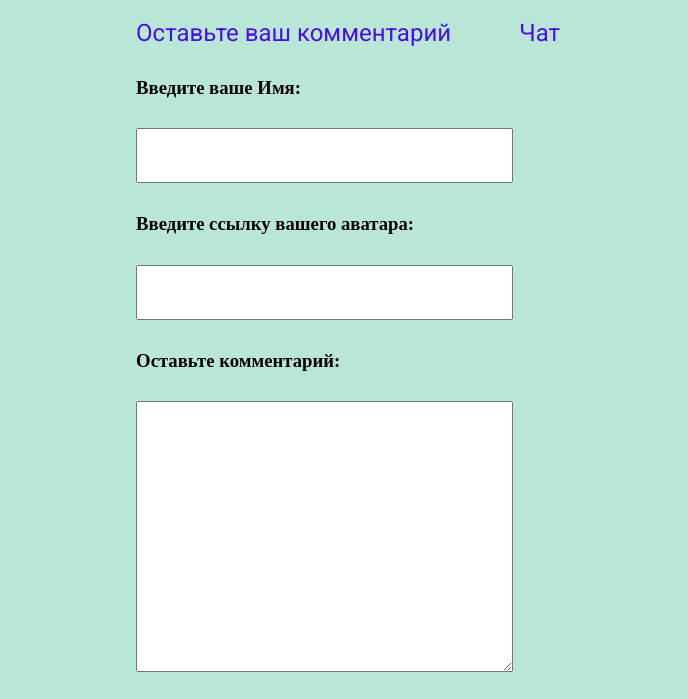
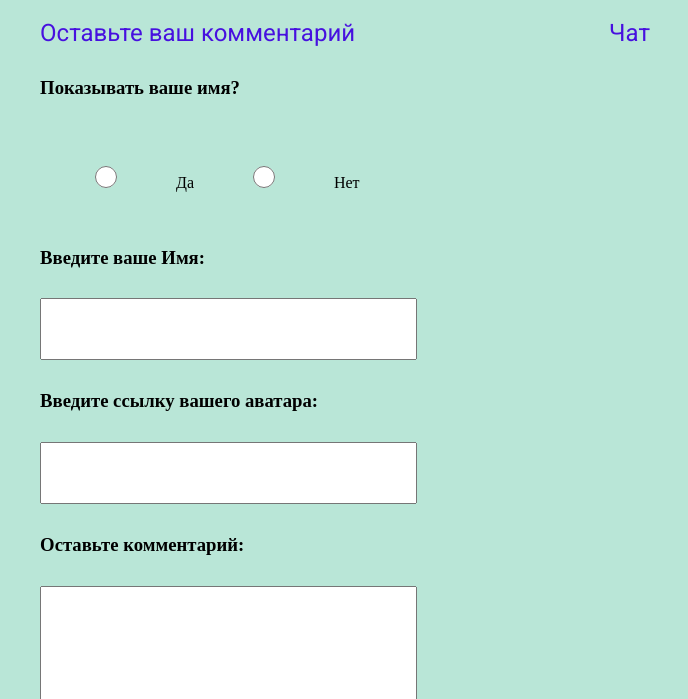
Before and after one commit to NatiKozy/JS__New_Date, a plain HTML site: page index.html in a window 1280 px wide. Shown: the part 61-760 px from the top of the page, without its empty margins (295-983 px from the left). Drawn offline with Linux system fonts and the light colour scheme.

Commit message:
add show username

```diff
--- a/assets/script/script.js
+++ b/assets/script/script.js
@@ -1,12 +1,4 @@
-// - Поле для ввода имени. Сделайте интерфейс преобразования имени, который учтёт, все нюансы — лишние пробелы, отсутствие больших букв в имени и прочее.
-// Например, было введено пользователем : `иВаН` .
-// Стало: `Иван` .
-// - поле для ввода ссылки на аватар;
-// - поле ввода сообщения. Необходимо реализовать отображение и добавление сообщений, а также функцию `checkSpam(str)`, заменяющую `'viagra'` или `'XXX'` на `***` ;
-// - функция должна быть нечувствительна к регистру:
 
-// let date = new Date();
-// console.log(date);
 function showData(name, imageSrc, editComments, date){
     let nameInput = document.createElement('div');
     nameInput.textContent = name;
@@ -27,22 +19,29 @@ function showData(name, imageSrc, editComments, date){
     nameContainer.append(nameInput);
     nameContainer.append(image);
     nameContainer.append(commentsDiv);
+    nameContainer.append(chatDate);
 
-    let dateContainer = document.querySelector('.chat__wrapper');
-    dateContainer.append(chatDate);
 }
+
+
+// - если пользователь не ввел ссылку на аватар, то должна появляться стандартная аватарка. Стандартных аватаров должно быть больше пяти, они должны подставляться в рандомном порядке.
+
 
 function newDate(){
     let date = new Date();
     return date;
 }
 
+const noName = document.getElementById('show-no');
 function correctName(str){
+    if(noName.checked) {
+        rightName = 'username';
+        return rightName;
+    } else {
     let rightName = str.trim();
     rightName = (rightName[0].toUpperCase() + rightName.slice(1).toLowerCase());
     return rightName;
-}
-
+}}
 
 function checkSpam(str){
     let editComments = str.trim();
@@ -68,26 +67,3 @@ button.addEventListener('click', () =>{
     showData(formattedName, input, userComments , userDate);
 
 });
-
-// const text = '<div id="text"><h1>Здесь лежит важная</h1><br> <a href="link"><b>информация</b></a> о тегах HTML, <i>которую нужно очистить.</i></div>'
-
-// function deleteTags(text) {
-//     const regex = /( |<([^>]+)>)/ig,
-//     result = text.replace(regex, " ");
-
-//     return result;
-// }
-
-// document.writeln(deleteTags(text)) // 'Здесь лежит важная информация о тегах HTML, которую нужно очистить.'
-
-// let password = 'long_password';
-
-// console.log(password.length > 7); // true
-// console.log(password.length > 7 && 'Strong'); // "Strong"
-// console.log(password.length > 7 && 'Strong' || 'Weak'); // "Strong"
-
-// password = 'short';
-
-// console.log(password.length > 7); // false
-// console.log(password.length > 7 && 'Strong'); // false
-// console.log(password.length > 7 && 'Strong' || 'Weak'); // "Weak"
--- a/assets/styles/styles.scss
+++ b/assets/styles/styles.scss
@@ -43,6 +43,13 @@ input{
     height:10%;
 }
 
+#show-yes,
+#show-no{
+    width:15%;
+    height: 25%;
+    margin: 10%;
+}
+
 .service__chat{
     margin-left: 15%;
     display: flex;
@@ -57,15 +64,3 @@ input{
 .img__size{
     width:300px;
 }
-
-.chat__wrapper{
-    display: flex;
-    justify-content: space-around;
-    height: 20%;
-
-}
-
-.chat__date{
-    align-self:center;
-    padding-left: 5%;
-}
--- a/index.html
+++ b/index.html
@@ -18,19 +18,24 @@
         <div class="service__wrapper">
             <form class="service__form">
                 <h2 class="service__form-title">Оставьте ваш комментарий</h2>
-                <label class="service__name" for="name"><h3>Введите ваше Имя:</h3></label>
+                <h3>Показывать ваше имя?</h3>
+                <div class="service__radio">
+                        <input type="radio" name="show" id="show-yes" value="yes">
+                        <label class="service__show-name" for="show-yes">Да</label>
+                        <input type="radio" name="show" id="show-no" value="no">
+                        <label class="service__show-name" for="show-no">Нет</label>
+                </div>
+                <h3><label class="service__name" for="name">Введите ваше Имя:</label></h3>
                     <input type="text" name="name" id="name" required>
-                <label class="service__avatar" for="avatar"><h3>Введите ссылку вашего аватара:</h3></label>
+                <h3><label class="service__avatar" for="avatar">Введите ссылку вашего аватара:</label></h3>
                     <input type="url" name="avatar" id="avatar">
-                <label class="service__comments" for="comments"><h3>Оставьте комментарий:</h3></label>
+                <h3><label class="service__comments" for="comments">Оставьте комментарий:</label></h3>
                     <textarea name="comments" id="comments" cols="40" rows="20"></textarea>
                 <input id="button" type="button" value="Отправить">
             </form>
-            <div class="chat__wrapper">
                 <div class="service__chat">
                     <h2 class="service__chat-title">Чат</h2>
                 </div>
-            </div>
         </div>
     </section>
     <script src="./assets/script/script.js"></script>
```
Also changed, not shown: assets/images/ava1.jpg (added), assets/images/ava2.jpg (added), assets/images/ava3.jpg (added), assets/images/ava4.jpg (added), assets/images/ava5.jpg (added), assets/styles/styles.css, 1 other file.
